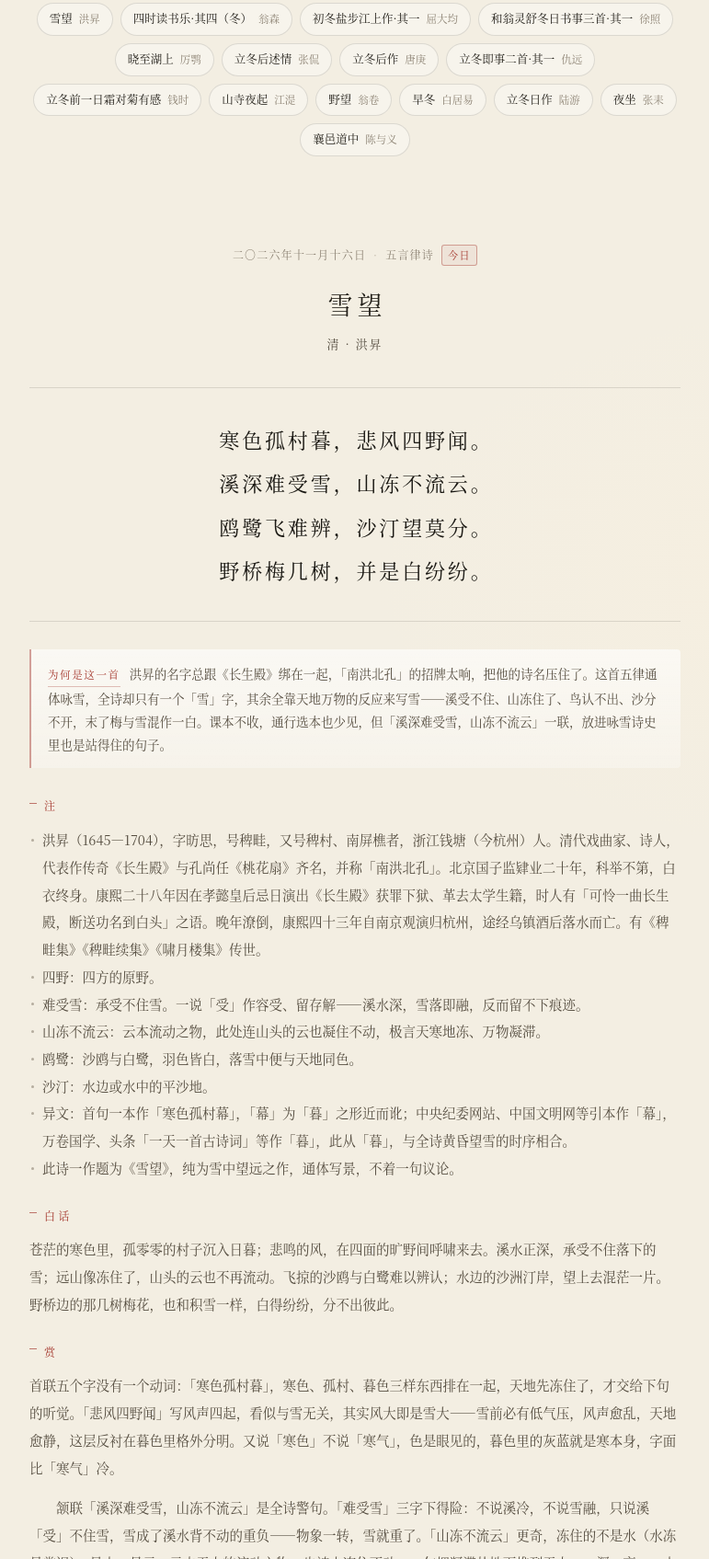
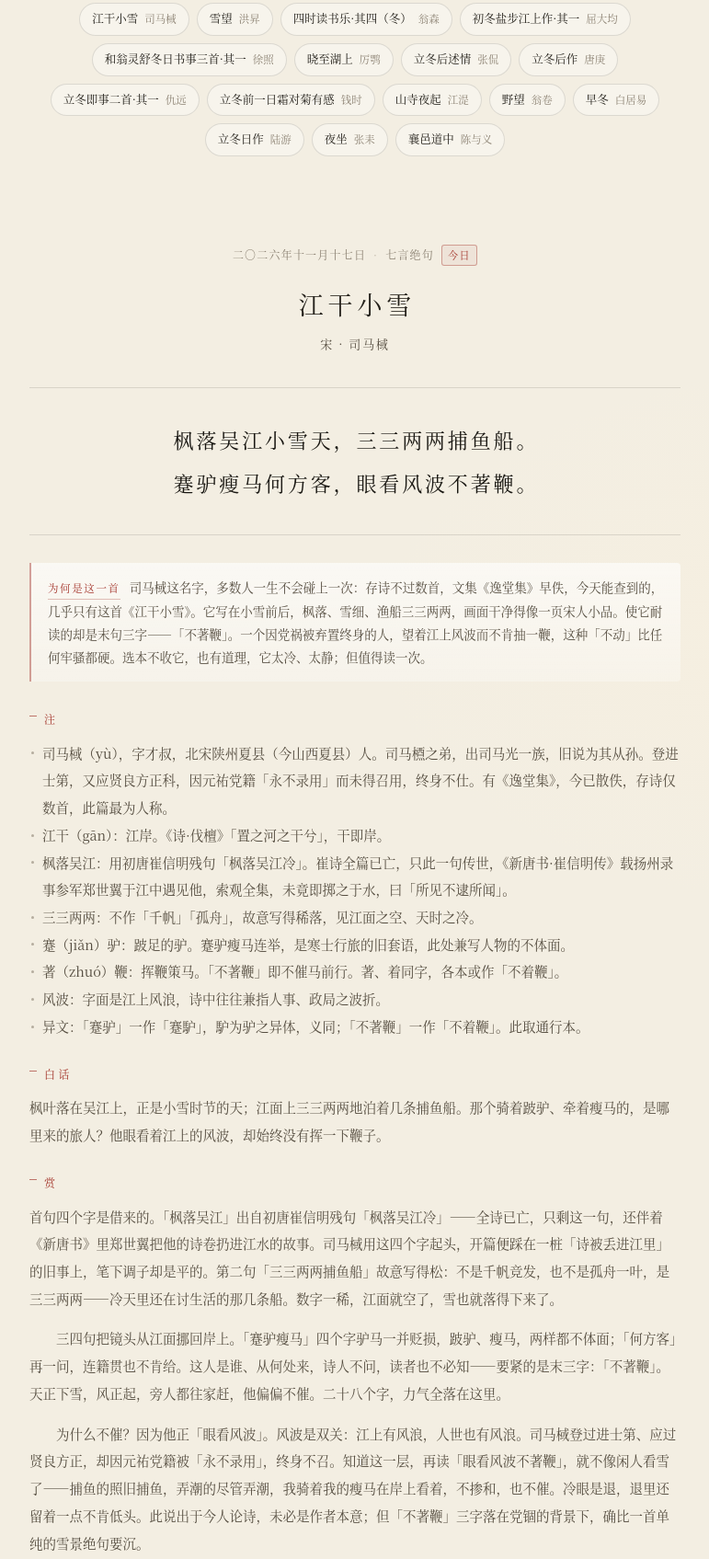
Before and after one commit to kinghihido/daily-poem, a plain HTML site: page index.html in a window 1280 px wide. Shown: the part 313-2008 px from the top of the page at 92% size, without its empty margins (254-1025 px from the left). Drawn offline with Linux system fonts and the light colour scheme.

Commit message:
诗笺 016：司马棫《江干小雪》

```diff
--- a/index.html
+++ b/index.html
@@ -163,16 +163,47 @@
     <div class="rule"></div>
   </header>
 
-  <nav class="nav"><a href="#d-2026-11-16"><b>雪望</b><span>洪昇</span></a><a href="#d-2026-11-15"><b>四时读书乐·其四（冬）</b><span>翁森</span></a><a href="#d-2026-11-12"><b>初冬盐步江上作·其一</b><span>屈大均</span></a><a href="#d-2026-11-11"><b>和翁灵舒冬日书事三首·其一</b><span>徐照</span></a><a href="#d-2026-11-10"><b>晓至湖上</b><span>厉鹗</span></a><a href="#d-2026-11-09"><b>立冬后述情</b><span>张侃</span></a><a href="#d-2026-11-08"><b>立冬后作</b><span>唐庚</span></a><a href="#d-2026-11-07"><b>立冬即事二首·其一</b><span>仇远</span></a><a href="#d-2026-11-06"><b>立冬前一日霜对菊有感</b><span>钱时</span></a><a href="#d-2026-11-05"><b>山寺夜起</b><span>江湜</span></a><a href="#d-2026-11-04"><b>野望</b><span>翁卷</span></a><a href="#d-2026-11-03"><b>早冬</b><span>白居易</span></a><a href="#d-2026-11-02"><b>立冬日作</b><span>陆游</span></a><a href="#d-2026-11-01"><b>夜坐</b><span>张耒</span></a><a href="#d-2026-10-31"><b>襄邑道中</b><span>陈与义</span></a></nav>
+  <nav class="nav"><a href="#d-2026-11-17"><b>江干小雪</b><span>司马棫</span></a><a href="#d-2026-11-16"><b>雪望</b><span>洪昇</span></a><a href="#d-2026-11-15"><b>四时读书乐·其四（冬）</b><span>翁森</span></a><a href="#d-2026-11-12"><b>初冬盐步江上作·其一</b><span>屈大均</span></a><a href="#d-2026-11-11"><b>和翁灵舒冬日书事三首·其一</b><span>徐照</span></a><a href="#d-2026-11-10"><b>晓至湖上</b><span>厉鹗</span></a><a href="#d-2026-11-09"><b>立冬后述情</b><span>张侃</span></a><a href="#d-2026-11-08"><b>立冬后作</b><span>唐庚</span></a><a href="#d-2026-11-07"><b>立冬即事二首·其一</b><span>仇远</span></a><a href="#d-2026-11-06"><b>立冬前一日霜对菊有感</b><span>钱时</span></a><a href="#d-2026-11-05"><b>山寺夜起</b><span>江湜</span></a><a href="#d-2026-11-04"><b>野望</b><span>翁卷</span></a><a href="#d-2026-11-03"><b>早冬</b><span>白居易</span></a><a href="#d-2026-11-02"><b>立冬日作</b><span>陆游</span></a><a href="#d-2026-11-01"><b>夜坐</b><span>张耒</span></a><a href="#d-2026-10-31"><b>襄邑道中</b><span>陈与义</span></a></nav>
 
   <main>
-    <article class="poem is-today" id="d-2026-11-16">
+    <article class="poem is-today" id="d-2026-11-17">
+      <header class="poem-head">
+        <div class="poem-meta">
+          <time datetime="2026-11-17">二〇二六年十一月十七日</time>
+          <span class="dot">·</span>
+          <span>七言绝句</span>
+          <span class="badge">今日</span>
+        </div>
+        <h2 class="poem-title">江干小雪</h2>
+        <p class="poem-author">宋 · 司马棫</p>
+      </header>
+
+      <div class="verse"><p class="line">枫落吴江小雪天，三三两两捕鱼船。</p><p class="line">蹇驴瘦马何方客，眼看风波不著鞭。</p></div>
+
+      <p class="why"><span class="why-tag">为何是这一首</span>司马棫这名字，多数人一生不会碰上一次：存诗不过数首，文集《逸堂集》早佚，今天能查到的，几乎只有这首《江干小雪》。它写在小雪前后，枫落、雪细、渔船三三两两，画面干净得像一页宋人小品。使它耐读的却是末句三字——「不著鞭」。一个因党祸被弃置终身的人，望着江上风波而不肯抽一鞭，这种「不动」比任何牢骚都硬。选本不收它，也有道理，它太冷、太静；但值得读一次。</p>
+
+      <div class="gloss">
+        <section>
+          <h3>注</h3>
+          <ul class="notes"><li>司马棫（yù），字才叔，北宋陕州夏县（今山西夏县）人。司马槱之弟，出司马光一族，旧说为其从孙。登进士第，又应贤良方正科，因元祐党籍「永不录用」而未得召用，终身不仕。有《逸堂集》，今已散佚，存诗仅数首，此篇最为人称。</li><li>江干（gān）：江岸。《诗·伐檀》「置之河之干兮」，干即岸。</li><li>枫落吴江：用初唐崔信明残句「枫落吴江冷」。崔诗全篇已亡，只此一句传世，《新唐书·崔信明传》载扬州录事参军郑世翼于江中遇见他，索观全集，未竟即掷之于水，曰「所见不逮所闻」。</li><li>三三两两：不作「千帆」「孤舟」，故意写得稀落，见江面之空、天时之冷。</li><li>蹇（jiǎn）驴：跛足的驴。蹇驴瘦马连举，是寒士行旅的旧套语，此处兼写人物的不体面。</li><li>著（zhuó）鞭：挥鞭策马。「不著鞭」即不催马前行。著、着同字，各本或作「不着鞭」。</li><li>风波：字面是江上风浪，诗中往往兼指人事、政局之波折。</li><li>异文：「蹇驴」一作「蹇馿」，馿为驴之异体，义同；「不著鞭」一作「不着鞭」。此取通行本。</li></ul>
+        </section>
+        <section>
+          <h3>白话</h3>
+          <p>枫叶落在吴江上，正是小雪时节的天；江面上三三两两地泊着几条捕鱼船。那个骑着跛驴、牵着瘦马的，是哪里来的旅人？他眼看着江上的风波，却始终没有挥一下鞭子。</p>
+        </section>
+        <section>
+          <h3>赏</h3>
+          <div class="prose"><p>首句四个字是借来的。「枫落吴江」出自初唐崔信明残句「枫落吴江冷」——全诗已亡，只剩这一句，还伴着《新唐书》里郑世翼把他的诗卷扔进江水的故事。司马棫用这四个字起头，开篇便踩在一桩「诗被丢进江里」的旧事上，笔下调子却是平的。第二句「三三两两捕鱼船」故意写得松：不是千帆竞发，也不是孤舟一叶，是三三两两——冷天里还在讨生活的那几条船。数字一稀，江面就空了，雪也就落得下来了。</p><p>三四句把镜头从江面挪回岸上。「蹇驴瘦马」四个字驴马一并贬损，跛驴、瘦马，两样都不体面；「何方客」再一问，连籍贯也不肯给。这人是谁、从何处来，诗人不问，读者也不必知——要紧的是末三字：「不著鞭」。天正下雪，风正起，旁人都往家赶，他偏偏不催。二十八个字，力气全落在这里。</p><p>为什么不催？因为他正「眼看风波」。风波是双关：江上有风浪，人世也有风浪。司马棫登过进士第、应过贤良方正，却因元祐党籍被「永不录用」，终身不召。知道这一层，再读「眼看风波不著鞭」，就不像闲人看雪了——捕鱼的照旧捕鱼，弄潮的尽管弄潮，我骑着我的瘦马在岸上看着，不掺和，也不催。冷眼是退，退里还留着一点不肯低头。此说出于今人论诗，未必是作者本意；但「不著鞭」三字落在党锢的背景下，确比一首单纯的雪景绝句要沉。</p><p>最妙是这层意思全不点破。四句皆是眼前景：枫、雪、渔船、驴马、江面风波，没有一个字议论。宋人七绝多好议论，这一首偏把话咽回去，只留下一个人骑在瘦马上不动的背影。越是不动，越显得江上风波大。</p></div>
+        </section>
+      </div>
+    </article>
+    <article class="poem" id="d-2026-11-16">
       <header class="poem-head">
         <div class="poem-meta">
           <time datetime="2026-11-16">二〇二六年十一月十六日</time>
           <span class="dot">·</span>
           <span>五言律诗</span>
-          <span class="badge">今日</span>
+
         </div>
         <h2 class="poem-title">雪望</h2>
         <p class="poem-author">清 · 洪昇</p>
@@ -633,7 +664,7 @@
     </article></main>
 
   <footer>
-    <div class="big">每 日 一 首 · 共 15 首</div>
+    <div class="big">每 日 一 首 · 共 16 首</div>
     诗不必有名，只要有一句让人停一停。<br>
     2026 · 由 <a href="https://github.com/kinghihido/daily-poem">daily-poem</a> 自动生成
   </footer>
```
Also changed, not shown: data/poems.json (+30 -1 lines), 2 other files.
